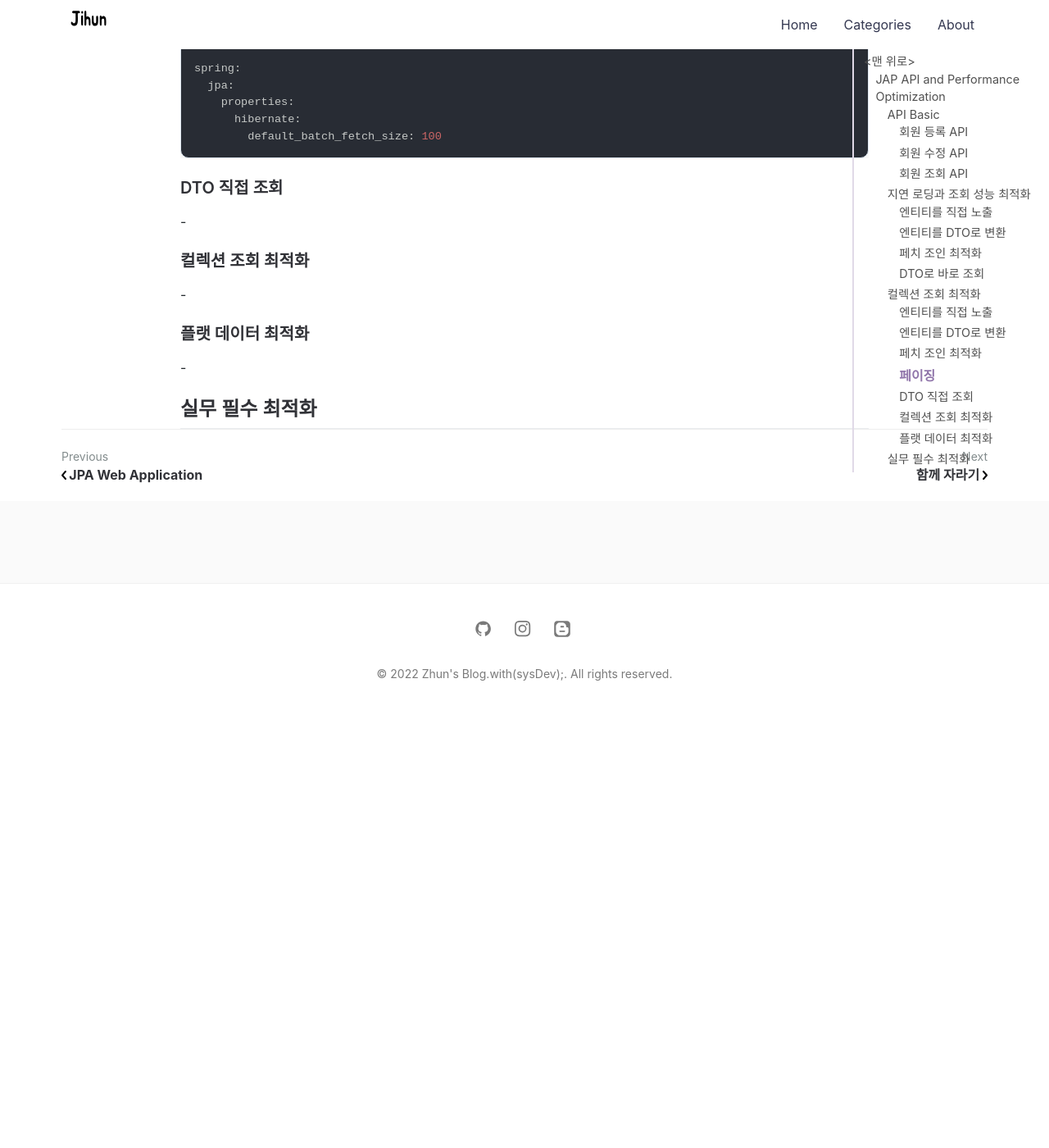
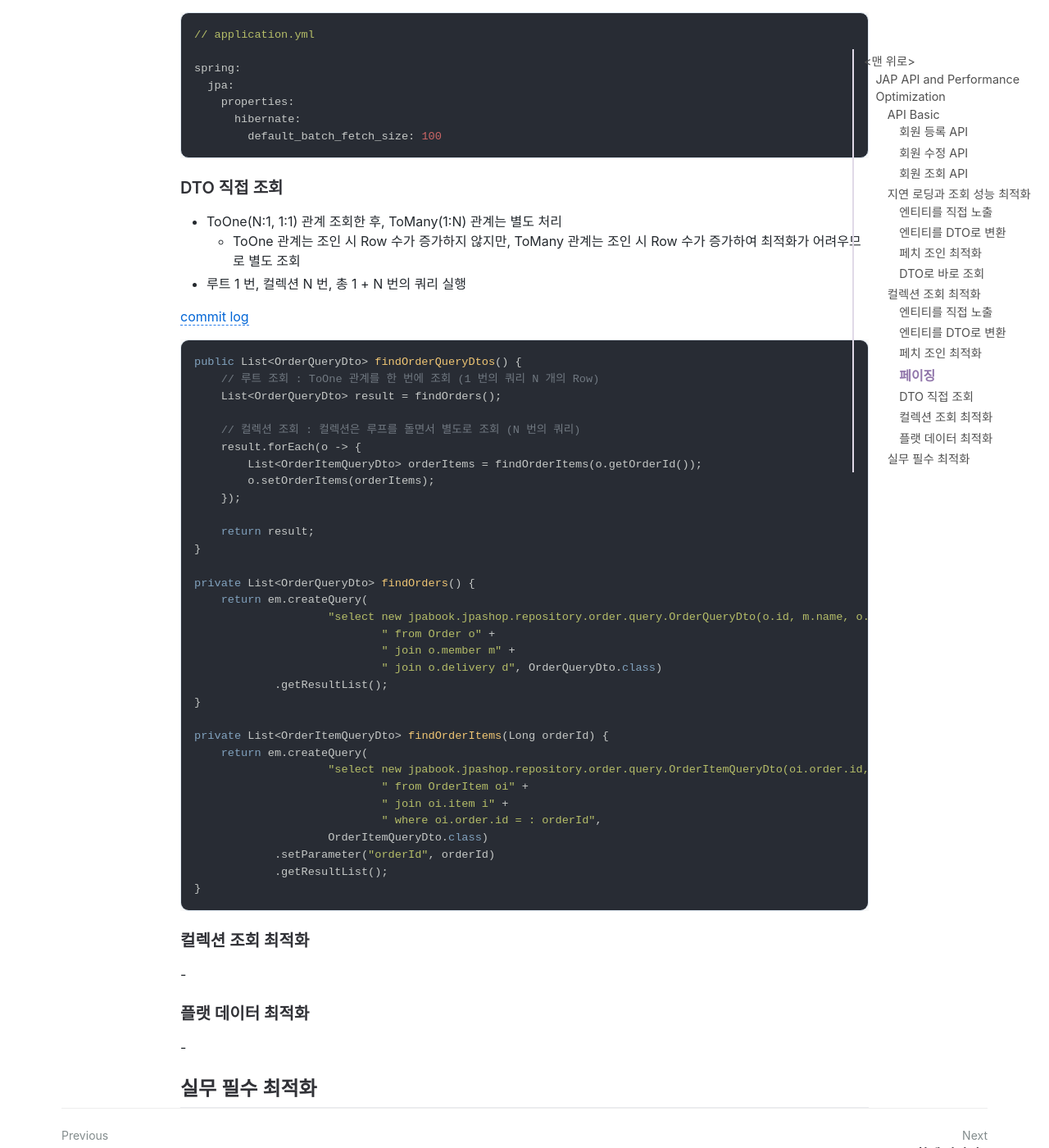
Before and after one commit to jihunparkme/jihunparkme.github.io, a Jekyll site: the page built from _posts/2022-05-24-JPA-API-and-performance-optimization.md, in a window 1280 px wide and 1400 px high, scrolled down 9946 px. Shown: the whole window at 82% size. Built offline with Jekyll 4.4.1, drawn with Linux system fonts in a browser that asks for light colours; nearby versions of some CDN libraries; comment, search, counter and statistics services are not loaded; before the commit the page ends 10823 px from its top, so only the background shows below that; some of the changed text lies outside the part shown.

Commit message:
add: 주문 조회 V4: JPA에서 DTO 직접 조회

````diff
--- a/_posts/2022-05-24-JPA-API-and-performance-optimization.md
+++ b/_posts/2022-05-24-JPA-API-and-performance-optimization.md
@@ -448,7 +448,46 @@ spring:
 ```
 ### DTO 직접 조회
 
--
+- ToOne(N:1, 1:1) 관계 조회한 후, ToMany(1:N) 관계는 별도 처리
+  - ToOne 관계는 조인 시 Row 수가 증가하지 않지만, ToMany 관계는 조인 시 Row 수가 증가하여 최적화가 어려우므로 별도 조회
+- 루트 1 번, 컬렉션 N 번, 총 1 + N 번의 쿼리 실행
+
+[commit log](https://github.com/jihunparkme/inflearn-spring-jpa-roadmap/commit/c8f22282071f2539827b144b879507f9972d5544)
+
+```java
+public List<OrderQueryDto> findOrderQueryDtos() {
+    // 루트 조회 : ToOne 관계를 한 번에 조회 (1 번의 쿼리 N 개의 Row)
+    List<OrderQueryDto> result = findOrders();
+
+    // 컬렉션 조회 : 컬렉션은 루프를 돌면서 별도로 조회 (N 번의 쿼리)
+    result.forEach(o -> {
+        List<OrderItemQueryDto> orderItems = findOrderItems(o.getOrderId());
+        o.setOrderItems(orderItems);
+    });
+
+    return result;
+}
+
+private List<OrderQueryDto> findOrders() {
+    return em.createQuery(
+                    "select new jpabook.jpashop.repository.order.query.OrderQueryDto(o.id, m.name, o.orderDate, o.status, d.address)" +
+                            " from Order o" +
+                            " join o.member m" +
+                            " join o.delivery d", OrderQueryDto.class)
+            .getResultList();
+}
+
+private List<OrderItemQueryDto> findOrderItems(Long orderId) {
+    return em.createQuery(
+                    "select new jpabook.jpashop.repository.order.query.OrderItemQueryDto(oi.order.id, i.name, oi.orderPrice, oi.count)" +
+                            " from OrderItem oi" +
+                            " join oi.item i" +
+                            " where oi.order.id = : orderId",
+                    OrderItemQueryDto.class)
+            .setParameter("orderId", orderId)
+            .getResultList();
+}
+```
 
 ### 컬렉션 조회 최적화
 
````
